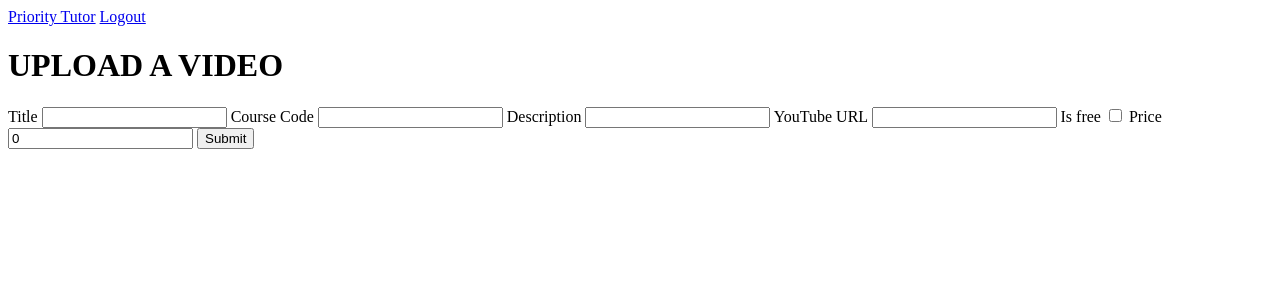
After one commit to SotonyeObenney/priority_tutor, a Flask app: page /videos/upload in a window 1280 px wide. The commit adds this page. Shown: the top 300 px of the page. Run offline with Flask 3, Linux system fonts and the light colour scheme; a user stored in the database is signed in; tables that the repository leaves empty hold one stand-in row (values such as "Sample post").

Commit message:
feat add video upload and review submission with avg rating updates

```diff
--- a/app/templates/main/home.html
+++ b/app/templates/main/home.html
@@ -3,7 +3,9 @@
 {% block title %}Home - Priority Tutor{% endblock %}
 {% block content %}
 <h1>Home Page Priority Tutor</h1>
+<!-- If the person is already a tutor the html should change to reflect it and only show view tutor profile and vise versa -->
 
+<a href="{{ url_for('tutors.profile', user_id=current_user.id) }}">View Tutor Profile</a>
 <a href="{{ url_for('tutors.apply') }}">Apply as a Tutor</a>
 <br>
 <a href="{{ url_for('videos.index') }}">View Courses</a>
--- a/app/templates/tutors/index.html
+++ b/app/templates/tutors/index.html
@@ -7,9 +7,11 @@
 <h2>{{ tutor.user.full_name }}</h2>
 <h3> {{ tutor.user.department }} {{ tutor.user.level }} Level</h3>
 <h4> {{ tutor.bio }} {{ tutor.courses }}</h4>
+<h5>avg_rating = {{ tutor.avg_rating }}
+total_revies = {{ tutor.total_reviews}}</h5>
 <ul>
 {% for video in videos %}
-   <li> <a href="{{ url_for('videos.show_video', video_id=tutor.id) }}">{{ video.title }}</a></li>
+   <li> <a href="{{ url_for('videos.show_video', video_id=video.id) }}">{{ video.title }}</a></li>
 {% endfor %}
 </ul>
 
--- a/app/templates/videos/index.html
+++ b/app/templates/videos/index.html
@@ -46,7 +46,7 @@
     </div>
         <li>
           <a href="{{ url_for('videos.show_video', video_id=video.id) }}">{{ video.title }}</a>
-          {{ video.course_code }} by <a href="{{ url_for('tutors.profile', user_id=video.tutor.id) }}">{{ video.tutor.user.full_name }}</a>
+          {{ video.course_code }} by <a href="{{ url_for('tutors.profile', user_id=video.tutor.user.id) }}">{{ video.tutor.user.full_name }}</a>
         </li>
     {% endfor %}
 
--- /dev/null
+++ b/app/templates/videos/upload.html
@@ -0,0 +1,30 @@
+{% extends 'base.html' %}
+{% block content %}
+
+<h1>UPLOAD A VIDEO</h1>
+<form method="POST"  action="{{ url_for('videos.upload_video') }}">
+
+    <label>Title</label>
+    <input type="text" name="title">
+
+    <label>Course Code</label>
+    <input type="text" name="course_code">
+
+    <label>Description</label>
+    <input type="textarea" name="description">
+
+    <label>YouTube URL</label>
+    <input type="text" name="youtube_url">
+
+
+    <label>Is free</label>
+    <input type="checkbox" name="is_free" value="True">
+
+
+    <label>Price</label>
+    <input type="number" step="any" name="price" value="0">
+
+    <button type="submit">Submit</button>
+</form>
+
+{% endblock %}
--- a/app/tutors/routes.py
+++ b/app/tutors/routes.py
@@ -8,9 +8,9 @@ from ..extensions import db
 @tutors.route('/<int:user_id>')
 @login_required
 def profile(user_id):
-    tutor = TutorProfile.query.get_or_404(user_id)
-    tutor_videos = tutor.videos
-    print(tutor_videos)
+    user = User.query.get_or_404(user_id)
+    tutor = user.tutor_profile
+    tutor_videos = user.tutor_profile.videos
     return render_template('tutors/index.html', videos=tutor_videos, tutor=tutor)
 
 
--- a/app/videos/routes.py
+++ b/app/videos/routes.py
@@ -1,25 +1,24 @@
-from flask import render_template, redirect, url_for, request
-from ..models import Video
+from flask import render_template, redirect, url_for, request, abort, flash
+from ..models import Video, Review, TutorProfile
 from . import videos
-
+from ..extensions import db
 from flask_login import current_user, login_required
-
+from datetime import datetime as dt
 
 @videos.route('/')
 @login_required
 def index():
     course = request.args.get('course')
-    print(course)
     if course:
         videos = Video.query.filter_by(course_code=course).all()
     else:
         videos = Video.query.all()
-        print("all of them")
 
     return render_template('videos/index.html', videos=videos)
 
 @videos.route('/show_video/<int:video_id>')
 @login_required
+#This isn't idiot proof😭
 def show_video(video_id):
     current_video = Video.query.get_or_404(video_id)
     current_video_url = current_video.youtube_url
@@ -27,6 +26,82 @@ def show_video(video_id):
         VIDEO_ID = current_video_url.split("https://www.youtube.com/watch?v=")[1].split('&')[0]
     else:
         VIDEO_ID = current_video_url.split('https://youtu.be/')[1].split('?')[0]
-    print(VIDEO_ID)
 
     return render_template('videos/video.html', VIDEO_ID=VIDEO_ID, video=current_video)
+
+@videos.route('/upload', methods=['POST', 'GET'])
+@login_required
+def upload_video():
+    if not current_user.is_tutor:
+        abort(403)
+    else:
+        if request.method == 'POST':
+            tutor_id = current_user.tutor_profile.id
+            title = request.form.get('title')
+            course_code = request.form.get('course_code')
+            description = request.form.get('description')
+            youtube_url = request.form.get('youtube_url')
+            price = request.form.get('price')
+            is_free = request.form.get('is_free') == 'True'
+
+            new_video = Video(
+                tutor_id = current_user.tutor_profile.id,
+                title = title,
+                course_code = course_code,
+                description = description,
+                youtube_url = youtube_url,
+                created_at = dt.now(),
+                is_free = is_free,
+                price = price
+
+                )
+
+            db.session.add(new_video)
+            db.session.commit()
+
+            flash("VIDEO ADDED")
+            return redirect(url_for('tutors.profile', user_id=current_user.id))
+
+        return render_template('videos/upload.html')
+
+@videos.route('/review/<int:video_id>', methods=["POST"])
+@login_required
+def review(video_id):
+    video = Video.query.get(video_id)
+    comment = request.form.get('comment')
+    rating = request.form.get('rating')
+    #Self check for video review
+    if current_user.id == video.tutor.user_id:
+        flash('You cannot review a video you own')
+        return redirect(url_for('videos.show_video', video_id= video_id))
+
+    #Duplicate check for video review
+    existing = Review.query.filter_by(video_id=video_id, student_id=current_user.id).first()
+    if existing:
+        flash('You have already reviewed this video')
+        return redirect(url_for('videos.show_video', video_id=video_id))
+
+    new_review = Review(
+            video_id = video_id,
+            student_id = current_user.id,
+            rating = int(rating),
+            comment = comment,
+            created_at = dt.now()
+
+        )
+    db.session.add(new_review)
+    db.session.flush()
+
+    total_reviews = len(video.reviews)
+    sum_rating = 0
+    for review in video.reviews:
+      sum_rating += review.rating
+
+    avg_rating = sum_rating/total_reviews
+    print(video.tutor.avg_rating)
+
+    video.tutor.avg_rating = avg_rating
+    video.tutor.total_reviews = total_reviews
+    db.session.commit()
+
+    return redirect(url_for('videos.show_video', video_id= video_id))
```
Also changed, not shown: app/templates/videos/video.html (+27 -0 lines), seed.py (+8 -8 lines).
